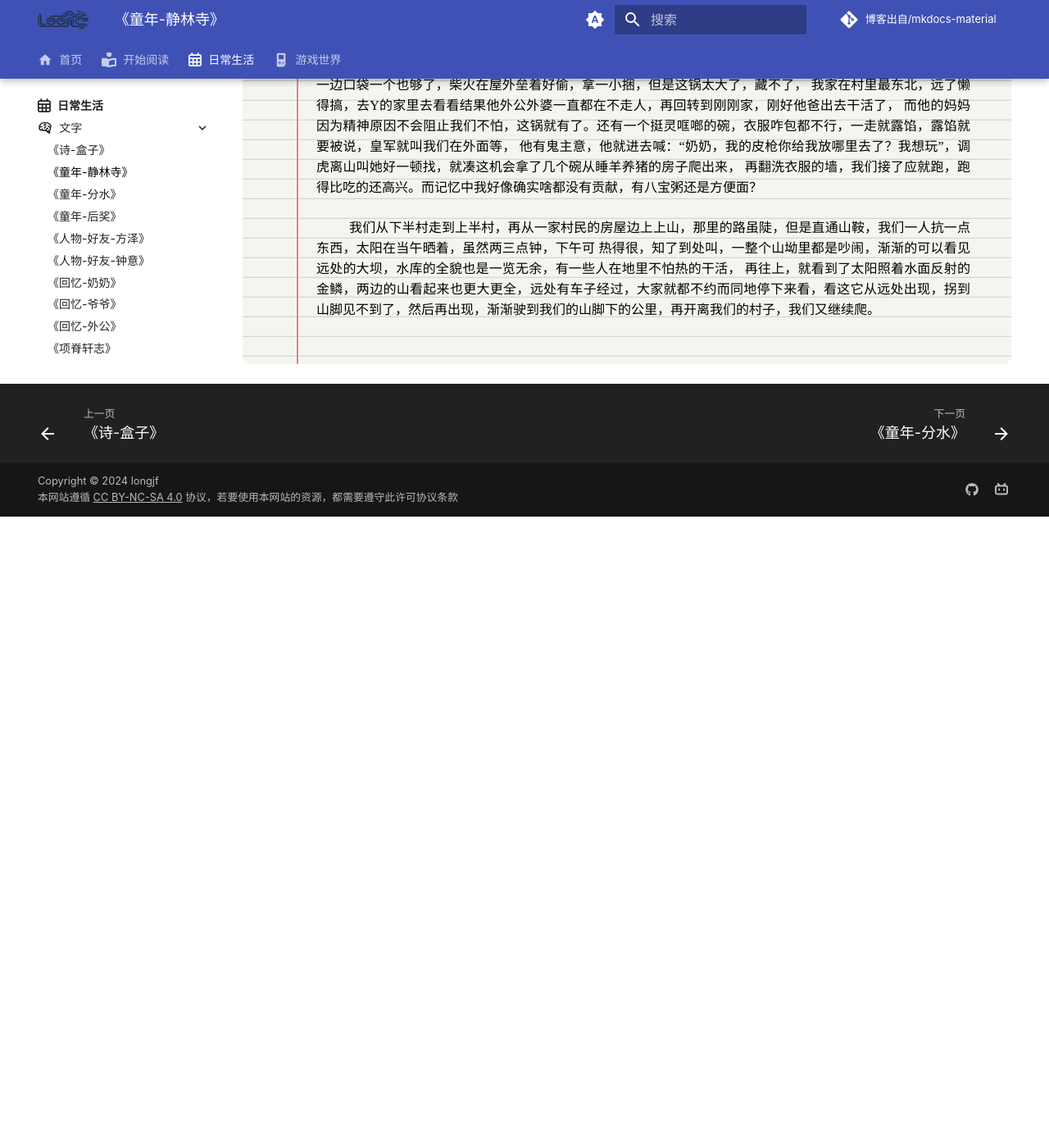
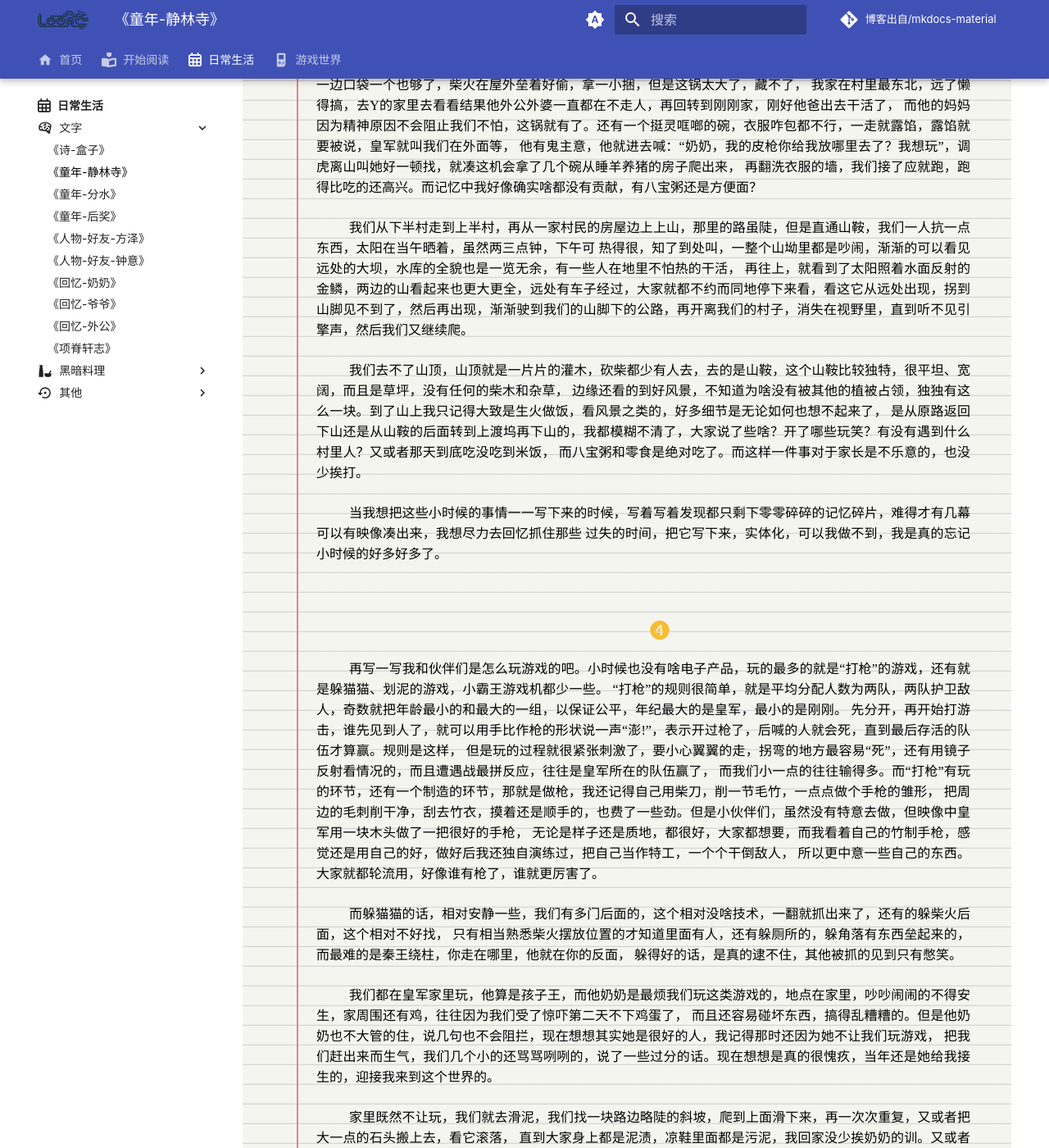
Before and after one commit to 971230/971230.github.io, an MkDocs documentation site: the page built from docs/日常/文字/童年-静林寺.md, in a window 1280 px wide and 1400 px high, scrolled down 2803 px. Shown: the whole window at 82% size. Built offline with MkDocs 1.6.1 and Material for MkDocs 9.7.7, drawn with Linux system fonts in a browser that asks for light colours; some web fonts are replaced; comment, search, counter and statistics services are not loaded; before the commit the page ends 3433 px from its top, so only the background shows below that; some of the changed text lies outside the part shown.

Commit message:
更新《童年-静林寺》

```diff
--- a/docs/日常/文字/童年-静林寺.md
+++ b/docs/日常/文字/童年-静林寺.md
@@ -116,9 +116,52 @@
 <p>
 我们从下半村走到上半村，再从一家村民的房屋边上上山，那里的路虽陡，但是直通山鞍，我们一人抗一点东西，太阳在当午晒着，虽然两三点钟，下午可
 热得很，知了到处叫，一整个山坳里都是吵闹，渐渐的可以看见远处的大坝，水库的全貌也是一览无余，有一些人在地里不怕热的干活，
-再往上，就看到了太阳照着水面反射的金鳞，两边的山看起来也更大更全，远处有车子经过，大家就都不约而同地停下来看，看这它从远处出现，拐到山脚见不到了，然后再出现，渐渐驶到我们的山脚下的公里，再开离我们的村子，我们又继续爬。
+再往上，就看到了太阳照着水面反射的金鳞，两边的山看起来也更大更全，远处有车子经过，大家就都不约而同地停下来看，看这它从远处出现，拐到山脚见不到了，然后再出现，渐渐驶到我们的山脚下的公路，再开离我们的村子，消失在视野里，直到听不见引擎声，然后我们又继续爬。
 </P>
 
 <p>
+我们去不了山顶，山顶就是一片片的灌木，砍柴都少有人去，去的是山鞍，这个山鞍比较独特，很平坦、宽阔，而且是草坪，没有任何的柴木和杂草，
+边缘还看的到好风景，不知道为啥没有被其他的植被占领，独独有这么一块。到了山上我只记得大致是生火做饭，看风景之类的，好多细节是无论如何也想不起来了，
+是从原路返回下山还是从山鞍的后面转到上渡坞再下山的，我都模糊不清了，大家说了些啥？开了哪些玩笑？有没有遇到什么村里人？又或者那天到底吃没吃到米饭，
+而八宝粥和零食是绝对吃了。而这样一件事对于家长是不乐意的，也没少挨打。
+</P>
+
+<p>
+当我想把这些小时候的事情一一写下来的时候，写着写着发现都只剩下零零碎碎的记忆碎片，难得才有几幕可以有映像凑出来，我想尽力去回忆抓住那些
+过失的时间，把它写下来，实体化，可以我做不到，我是真的忘记小时候的好多好多了。
+</P>
+
+<h2>❹</h2>
+
+<p>
+再写一写我和伙伴们是怎么玩游戏的吧。小时候也没有啥电子产品，玩的最多的就是“打枪”的游戏，还有就是躲猫猫、划泥的游戏，小霸王游戏机都少一些。
+“打枪”的规则很简单，就是平均分配人数为两队，两队护卫敌人，奇数就把年龄最小的和最大的一组，以保证公平，年纪最大的是皇军，最小的是刚刚。
+先分开，再开始打游击，谁先见到人了，就可以用手比作枪的形状说一声“澎!”，表示开过枪了，后喊的人就会死，直到最后存活的队伍才算赢。规则是这样，
+但是玩的过程就很紧张刺激了，要小心翼翼的走，拐弯的地方最容易“死”，还有用镜子反射看情况的，而且遭遇战最拼反应，往往是皇军所在的队伍赢了，
+而我们小一点的往往输得多。而“打枪”有玩的环节，还有一个制造的环节，那就是做枪，我还记得自己用柴刀，削一节毛竹，一点点做个手枪的雏形，
+把周边的毛刺削干净，刮去竹衣，摸着还是顺手的，也费了一些劲。但是小伙伴们，虽然没有特意去做，但映像中皇军用一块木头做了一把很好的手枪，
+无论是样子还是质地，都很好，大家都想要，而我看着自己的竹制手枪，感觉还是用自己的好，做好后我还独自演练过，把自己当作特工，一个个干倒敌人，
+所以更中意一些自己的东西。大家就都轮流用，好像谁有枪了，谁就更厉害了。
+</P>
+
+<p>
+而躲猫猫的话，相对安静一些，我们有多门后面的，这个相对没啥技术，一翻就抓出来了，还有的躲柴火后面，这个相对不好找，
+只有相当熟悉柴火摆放位置的才知道里面有人，还有躲厕所的，躲角落有东西垒起来的，而最难的是秦王绕柱，你走在哪里，他就在你的反面，
+躲得好的话，是真的逮不住，其他被抓的见到只有憋笑。
+</P>
+
+<p>
+我们都在皇军家里玩，他算是孩子王，而他奶奶是最烦我们玩这类游戏的，地点在家里，吵吵闹闹的不得安生，家周围还有鸡，往往因为我们受了惊吓第二天不下鸡蛋了，
+而且还容易碰坏东西，搞得乱糟糟的。但是他奶奶也不大管的住，说几句也不会阻拦，现在想想其实她是很好的人，我记得那时还因为她不让我们玩游戏，
+把我们赶出来而生气，我们几个小的还骂骂咧咧的，说了一些过分的话。现在想想是真的很愧疚，当年还是她给我接生的，迎接我来到这个世界的。
+</P>
+
+<p>
+家里既然不让玩，我们就去滑泥，我们找一块路边略陡的斜坡，爬到上面滑下来，再一次次重复，又或者把大一点的石头搬上去，看它滚落，
+直到大家身上都是泥渍，凉鞋里面都是污泥，我回家没少挨奶奶的训。又或者去抓螃蟹，静林寺山多溪流也多，满村的去翻，翻开一块块的石头，
+下面就是螃蟹，有时候是虫子，也有虾，或者蜥蜴水蛇，碰到一些螃蟹发现是软的，我们认为是一个独特的不能吃的品种，就扔掉，看到一些腹部都是蟹籽的，
+也都放了，有一些河蟹特别大，和小时候的自己手掌一样大，怕被夹，捉不了只能让皇军来，他也挨夹，大家其实都没少挨夹。回去我就让奶奶给我做螃蟹，
+她其实也不知道怎么搞，只是烧油用盐煸炒一下，让我尝尝味道，我捧着小碗吃的开心，脆脆的，蟹肉还可以。现在长大吃过不少海鲜，也只是单纯的口腹之欲，
+没有那时的人了。
 </P>
 </div>
```
Also changed, not shown: docs/开始阅读/数据库/Mysql笔记.md (+6 -6 lines).
